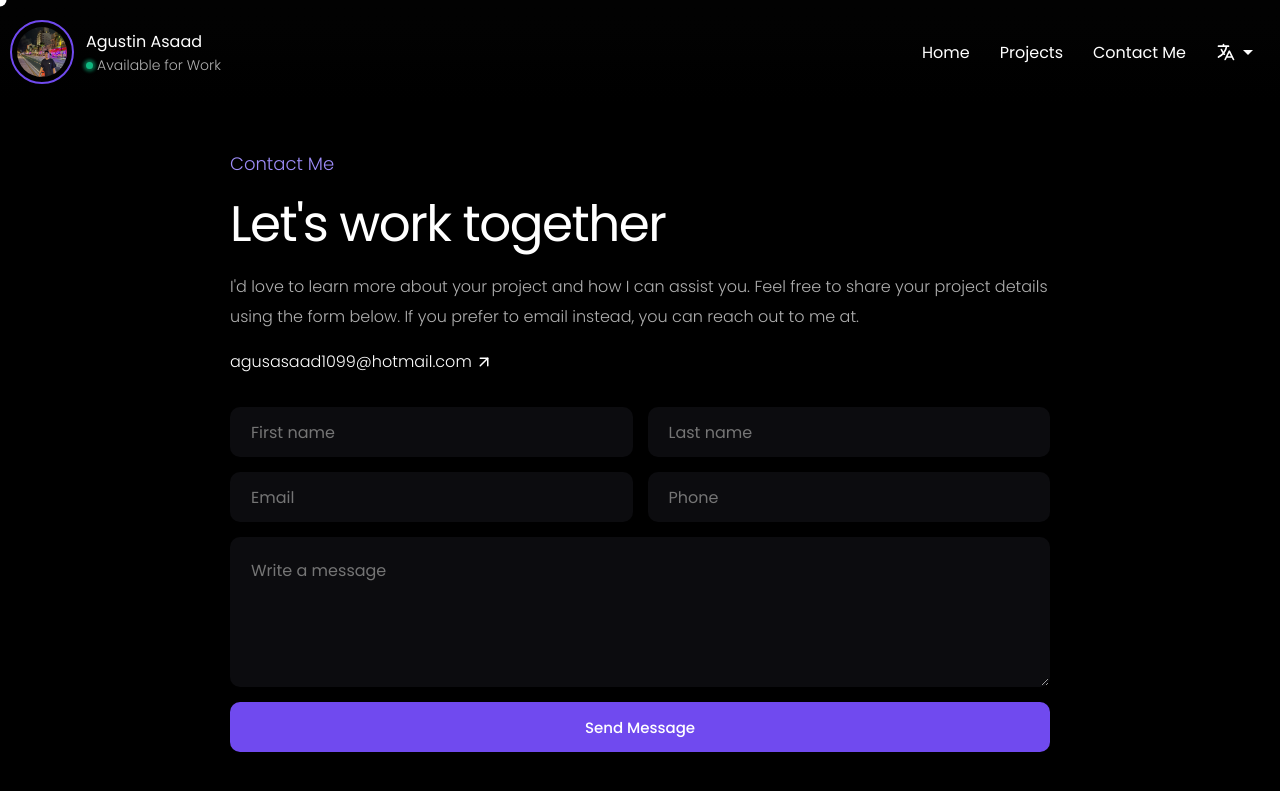
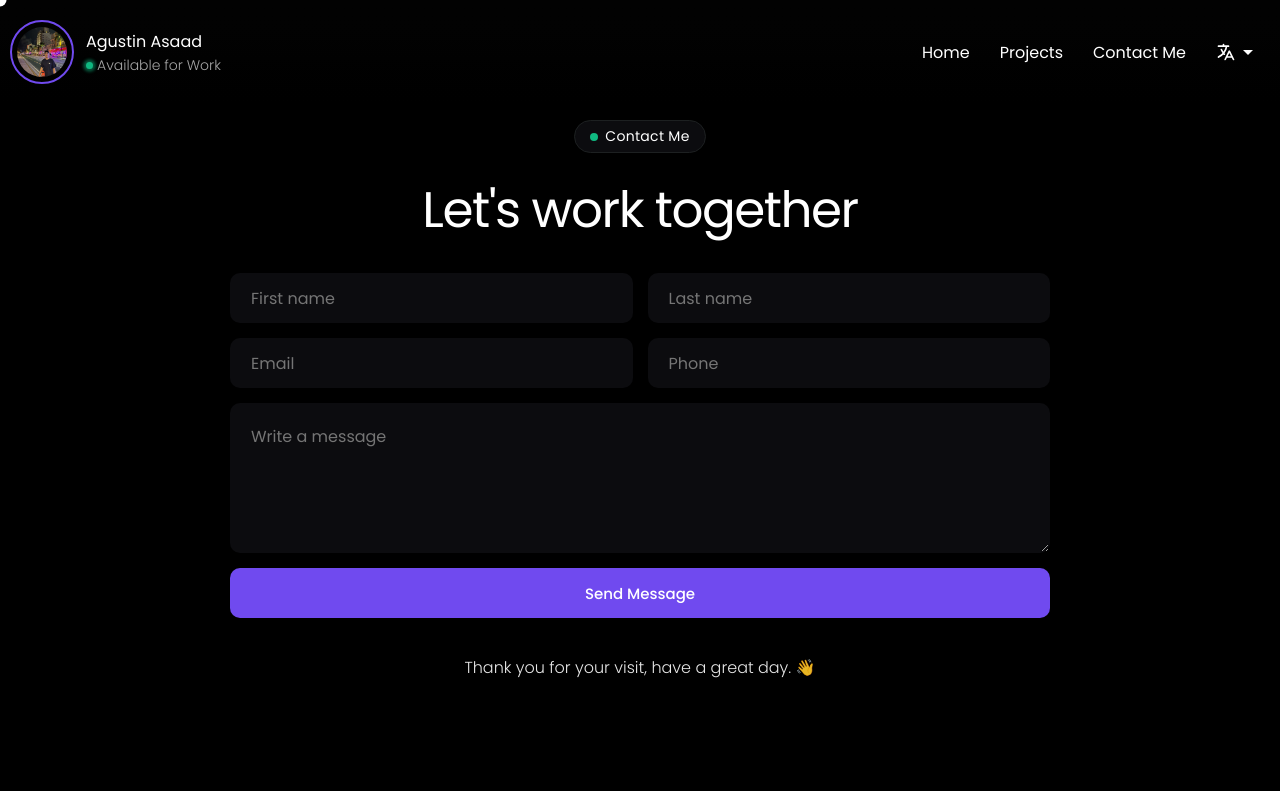
Before and after one commit to agusasaad/portafolio-agustinasaad, a Next.js app: page /contact in a window 1280 px wide. Shown: the top 791 px of the page. Built offline with nearby package versions, Linux system fonts and the light colour scheme.

Commit message:
style: update layout and styling of Contact Me page for improved aesthetics

```diff
--- a/src/app/contact/page.jsx
+++ b/src/app/contact/page.jsx
@@ -7,19 +7,11 @@ const ContactMePage = () => {
   return (
     <div className={styles.container}>
       <div className={styles.content_text}>
-        <div className={styles.subtitle_and_date}>
-          <span>Contact Me</span>
-        </div>
+        <span className={styles.subtitle}>
+          <div className={styles.circle}></div>
+          Contact Me
+        </span>
         <h2>Let's work together</h2>
-        <p>
-          I'd love to learn more about your project and how I can assist you.
-          Feel free to share your project details using the form below. If you
-          prefer to email instead, you can reach out to me at.{" "}
-          <Link href={"mailto:agusasaad1099@hotmail.com"}>
-            agusasaad1099@hotmail.com{" "}
-            <ArrowOutward color="white" width="18px" height="18px" />
-          </Link>
-        </p>
       </div>
       <form className={styles.form}>
         <div className={styles.form_group}>
--- a/src/app/contact/page.module.css
+++ b/src/app/contact/page.module.css
@@ -1,6 +1,6 @@
 .container {
   width: 100%;
-  padding: 150px 15px 70px 15px;
+  padding: 120px 15px 100px 15px;
   background-size: cover;
   background-repeat: no-repeat;
   background-position: center;
@@ -16,22 +16,32 @@
 .content_text {
   display: flex;
   flex-direction: column;
-  align-items: flex-start;
+  align-items: center;
   gap: 15px;
 }
 
-.content_text .subtitle_and_date {
-  width: 100%;
+.content_text .subtitle {
+  color: white;
+  font-weight: 400;
+  font-size: 14px;
+  letter-spacing: 0.3px;
+  border: 1px solid var(--border);
+  background-color: var(--bg);
+  padding: 5px 15px;
+  border-radius: 30px;
+  backdrop-filter: blur(10px);
   display: flex;
-  flex-direction: row;
-  justify-content: space-between;
   align-items: center;
+  justify-content: center;
+  margin-bottom: 10px;
 }
 
-.subtitle_and_date span {
-  color: var(--subtitle);
-  font-weight: 300;
-  font-size: 18px;
+.circle {
+  width: 8px;
+  height: 8px;
+  background: #10b981;
+  border-radius: 50%;
+  margin-right: 7px;
 }
 
 .content_text .subtitle {
@@ -64,17 +74,7 @@
   color: var(--title);
   letter-spacing: -1.5px;
   line-height: 65px;
-  text-wrap: balance;
-}
-
-.content_text p {
-  color: var(--paragraph);
-  font-weight: 300;
-  line-height: 30px;
-  display: flex;
-  flex-direction: column;
-  align-items: flex-start;
-  gap: 15px;
+  text-align: center;
 }
 
 .content_text p a {
@@ -151,30 +151,28 @@
   justify-content: center;
   align-items: center;
   margin-top: 5px;
-  color: var(--paragraph);
+  color: white;
   font-weight: 300;
   line-height: 30px;
   font-size: 16px;
+  opacity: 90%;
 }
 
 @media (max-width: 768px) {
   .content_text {
-    gap: 15px;
+    gap: 10px;
   }
   .content_text h2 {
-    font-size: 40px;
+    font-size: 35px;
     line-height: 50px;
+    letter-spacing: -1px;
   }
 }
 
 @media (max-width: 425px) {
   .container {
-    padding: 120px 15px 50px 15px;
+    padding: 120px 15px 100px 15px;
     gap: 20px;
-  }
-  .content_text p {
-    font-size: 15px;
-    line-height: 25px;
   }
 
   .container .form .form_group {
--- a/src/app/globals.css
+++ b/src/app/globals.css
@@ -7,7 +7,7 @@
   --violet: #704aef;
   --subtitle: #9d8cf8;
   --title: #ffffff;
-  --paragraph: #d3d3d3d4;
+  --paragraph: #a5a5a5;
   --icon: #9b9db4;
   --border: rgb(29, 32, 33);
   --bg: rgb(12, 12, 15);
```
